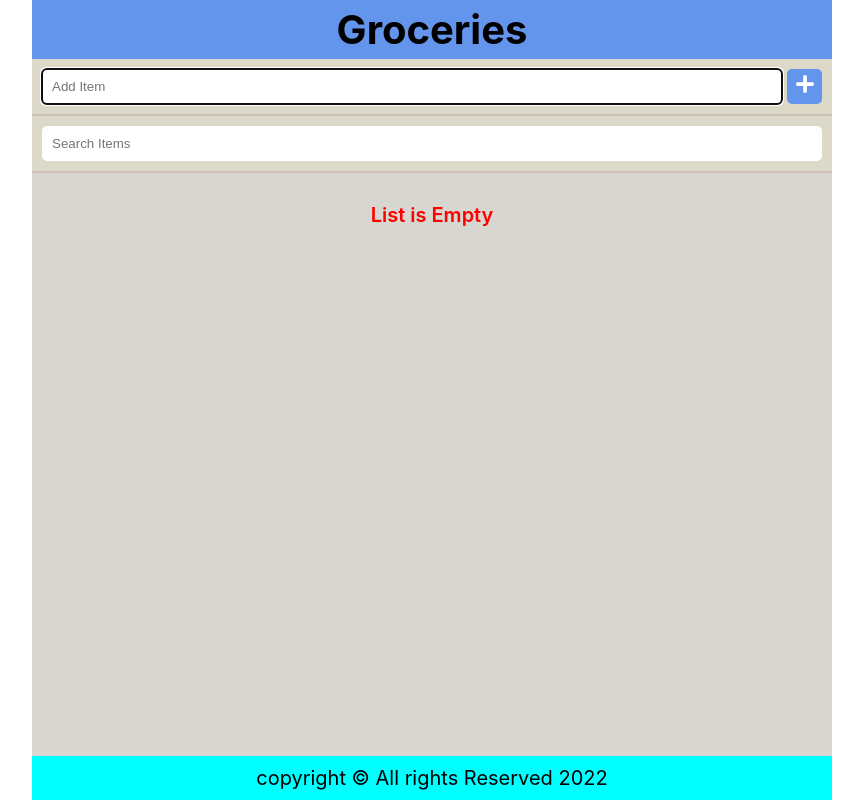
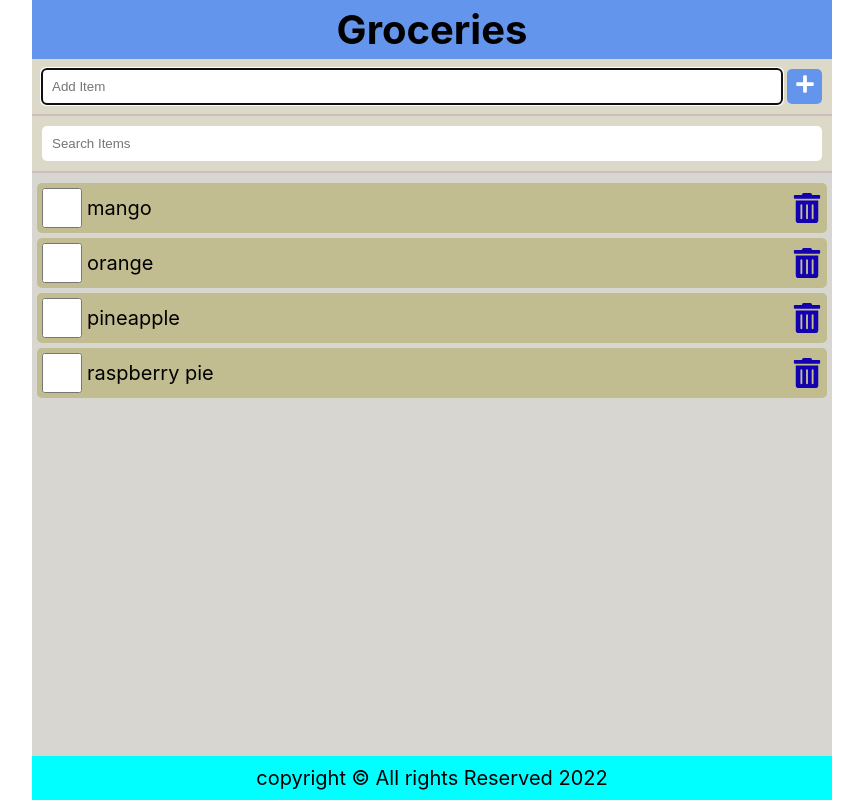
Before and after one commit to somnathnavale/ReactJs, a React (Create React App) app: page / in a window 1280 px wide. Shown: the whole page, without its empty margins (208-1071 px from the left). Built offline with nearby package versions, Linux system fonts and the light colour scheme; data requests are answered from the project's data file.

Commit message:
CRUD OPERATIONS COMPLETED

```diff
--- a/data/db.json
+++ b/data/db.json
@@ -1,19 +1,24 @@
 {
-    "items":[
+  "items": [
     {
-            "id":1,
-            "checked":false,
-            "item":"mango"
+      "id": 1,
+      "checked": false,
+      "item": "mango"
     },
     {
-            "id":2,
-            "checked":false,
-            "item":"orange"
+      "id": 2,
+      "checked": false,
+      "item": "orange"
     },
     {
-            "id":3,
-            "checked":false,
-            "item":"pineapple"
+      "id": 3,
+      "checked": false,
+      "item": "pineapple"
+    },
+    {
+      "id": 4,
+      "checked": false,
+      "item": "raspberry pie"
     }
   ]
 }
--- a/src/App.js
+++ b/src/App.js
@@ -4,43 +4,93 @@
 import Content from './Content';
 import Footer from './Footer';
 import { useState, useEffect } from 'react';
+import apiRequest from './apiRequest';
 // import ColorChallenge from './ColorChallenge';
 
 function App() {
   const API_URL="http://localhost:3500/items"
 
-  const [items,setItems]=useState(JSON.parse(localStorage.getItem('shoppingList')) || []);
+  const [items,setItems]=useState([]);
   const [newItem,setNewItem]=useState('');
   const [search,setSearch]=useState('');
+  const [fetchError,setFetchError]=useState(null);
+  const [isLoading,setisLoading]=useState(true);
 
   // const [color,setColor]=useState('');
   // const [toggle,setToggle]=useState(true);
 
   useEffect(()=>{
-    localStorage.setItem('shoppingList',JSON.stringify(items));
-  },[items])
 
-  const addItem=(item)=>{
+    const fetchItems= async ()=>{
+      try{
+        const response= await fetch(API_URL);
+        if(!response.ok) throw Error('Did not receive expected data');
+        const listItems= await response.json();
+        setItems(listItems);
+        setFetchError(null);
+      } catch(err){
+        setFetchError(err.message);
+      }finally{
+        setisLoading(false);
+      }
+    }
+    // const data=(async()=>await fetchItems())();   // data is promise
+    // console.log(data);
+
+    fetchItems();                   // as we just does not return any value
+
+  },[])
+
+  const addItem=async(item)=>{
     const id=items.length ?items[items.length-1].id+1:1;
-    const mynewItem={
+    const myNewItem={
       id,checked:false,item
     }
-    const listItems=[...items,mynewItem];
+    const listItems=[...items,myNewItem];
     setItems(listItems);
+
+    const postOptions={
+      method:'POST',
+      headers:{
+        'Content-Type':'application/json'
+      },
+      body: JSON.stringify(myNewItem)
+    }
+    const result=await apiRequest(API_URL,postOptions);
+    if(result) setFetchError(result);
   }
 
-  const handleCheck=(id)=>{
+  const handleCheck=async(id)=>{
       const listItems=items.map((item)=>{
           return (item.id!==id ? item:{...item ,checked:!item.checked});
       })
       setItems(listItems);
+
+      const myItem=listItems.filter((item)=>item.id===id);
+      const updateOptions={
+        method:'PATCH',
+        headers:{
+          'Content-Type':'application/json'
+        },
+        body: JSON.stringify({checked:myItem[0].checked})
+      }
+      const result=await apiRequest(`${API_URL}/${id}`,updateOptions);
+      if(result) setFetchError(result);
   }
 
-  const handleDelete=(id)=>{
+  const handleDelete=async(id)=>{
       const listItems=items.filter((item)=>{
           return(item.id!==id);
       });
       setItems(listItems);
+
+      const myItem=listItems.filter((item)=>item.id===id);
+
+      const deleteOptions={method:'DELETE'}
+
+      const result=await apiRequest(`${API_URL}/${id}`,deleteOptions);
+      if(result) setFetchError(result);
+
   }
 
   const handleSubmit=(e)=>{
@@ -61,13 +111,17 @@
         search={search}
         setSearch={setSearch}
       />
-      <Content
-        items={items.filter((item)=>((item.item).toLowerCase()).includes(search.toLowerCase()))}
-        handleCheck={handleCheck}
-        handleDelete={handleDelete}
-        search={search}
-      />
-
+      <main className='content'>
+        {fetchError ? <p style={{marginTop:"20px",color:"red", fontWeight:"600"}}> {`Error : ${fetchError}`} </p>
+          :<Content
+            items={items.filter((item)=>((item.item).toLowerCase()).includes(search.toLowerCase()))}
+            handleCheck={handleCheck}
+            handleDelete={handleDelete}
+            search={search}
+            isLoading={isLoading}
+          />
+        }
+      </main>
       {/* <ColorChallenge
         color={color}
         setColor={setColor}
--- a/src/Content.js
+++ b/src/Content.js
@@ -1,8 +1,8 @@
 import ItemList from './ItemList';
 
-const Content = ({items,handleCheck,handleDelete,search}) => {
+const Content = ({items,handleCheck,handleDelete,search,isLoading}) => {
     return (
-    <main className="content">
+    <>
         {
             items.length>0 ?
             (
@@ -12,9 +12,11 @@
                     handleDelete={handleDelete}
                 />
             ):(
-            <p style={{marginTop:'20px',color:'red',fontWeight:'600'}}> {search.length>0 ? 'search item not found' :'List is Empty'}</p>
-        )}
-    </main>
+                <p style={{marginTop:'20px',color:'red',fontWeight:'600'}}> {isLoading ?("Loading items....") : ((search.length>0 ? 'search item not found' :'List is Empty'))}</p>
+            )
+        }
+
+    </>
 )
 }
 export default Content;
--- /dev/null
+++ b/src/apiRequest.js
@@ -0,0 +1,15 @@
+
+const apiRequest = async(url='', optionsObj=null ,errMsg=null) => {
+  try{
+    const response=await fetch(url ,optionsObj);
+    if(!response.ok) throw Error("Please Reload App");
+
+  }catch(err){
+    errMsg=err.message;
+  }finally{
+    return errMsg;
+  }
+
+};
+
+export default apiRequest;
```
Lines whose indentation alone changed are shown as unchanged.
